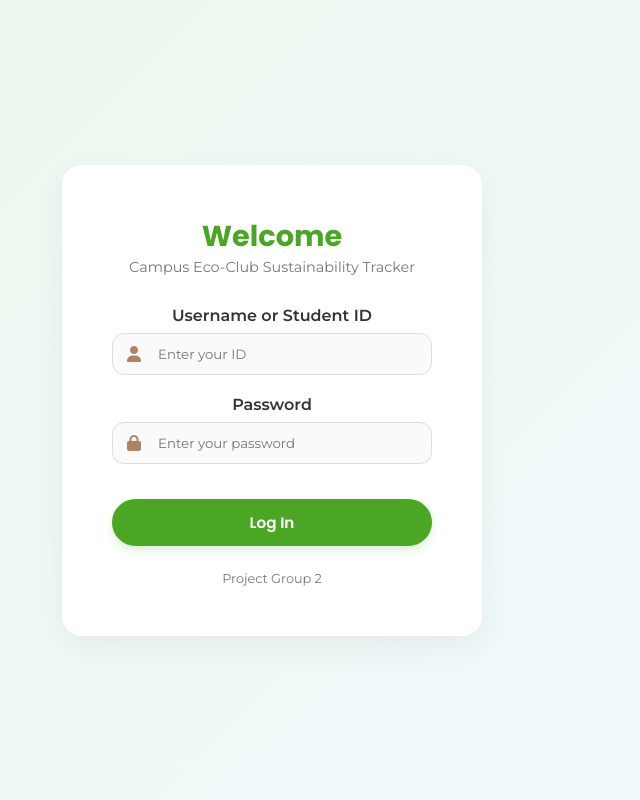
After one commit to limjz/Campus-Eco-Club-Sustainability-Tracker, a PHP site: page /login.html in a window 1280 px wide. The commit adds this page. Shown: the whole page, without its empty margins (368-1008 px from the left). Run offline with PHP 8.4, Linux system fonts and the light colour scheme.

Commit message:
Change CSS and Login

```diff
--- a/css/EO_style.css
+++ b/css/EO_style.css
@@ -1,117 +1,301 @@
-* { box-sizing: border-box; margin: 0; padding: 0; font-family: 'Segoe UI', sans-serif; }
+/* --- BRAND BOARD / MOODBOARD STYLES --- */
+@import url('https://fonts.googleapis.com/css2?family=Montserrat:wght@400;500;600&family=Poppins:wght@500;600;700&display=swap');
 
-body { display: flex; height: 100vh; background-color: #f4f7f6; }
+:root {
+    /* Core Palette */
+    --primary-green: #4ca626;
+    --light-green: #a6ce40;
+    --earth-brown: #ad8364;
+    --accent-orange: #ffa51f;
+    --sky-blue: #70cbff;
 
-/* Sidebar */
+    /* Neutrals */
+    --text-dark: #333333;
+    --text-light: #777777;
+    --bg-light: #f9fbf9; /* Very light tint of green/grey */
+    --white: #ffffff;
+    --sidebar-bg: #ffffff;
+    --border-color: #eee;
+}
+
+* {
+    box-sizing: border-box;
+    margin: 0;
+    padding: 0;
+}
+
+body {
+    font-family: 'Montserrat', sans-serif;
+    background-color: var(--bg-light);
+    color: var(--text-dark);
+    height: 100vh;
+    display: flex;
+    overflow: hidden;
+}
+
+h1, h2, h3, h4, h5, h6 {
+    font-family: 'Poppins', sans-serif;
+    color: var(--primary-green);
+}
+
+/* --- LOGIN PAGE STYLES --- */
+body.login-page {
+    justify-content: center;
+    align-items: center;
+    background: linear-gradient(135deg, rgba(76,166,38,0.1) 0%, rgba(112,203,255,0.1) 100%);
+}
+
+.login-card {
+    background: var(--white);
+    padding: 50px;
+    width: 100%;
+    max-width: 420px;
+    border-radius: 20px; /* Softer corners */
+    box-shadow: 0 10px 30px rgba(0,0,0,0.05);
+    text-align: center;
+    border-top: none; /* Removed the hard border for a cleaner look */
+}
+
+.login-header { margin-bottom: 30px; }
+.login-header h2 { color: var(--primary-green); font-size: 1.8rem; }
+.login-header p { color: var(--text-light); font-size: 0.9rem; }
+
+/* Input Styling with Icons */
+.input-wrapper { position: relative; }
+.input-wrapper i {
+    position: absolute;
+    left: 15px;
+    top: 50%;
+    transform: translateY(-50%);
+    color: var(--earth-brown); /* Using brand color for icons */
+}
+
+.login-card input[type="text"],
+.login-card input[type="password"] {
+    width: 100%;
+    padding: 12px 15px 12px 45px;
+    border: 1px solid #ddd;
+    border-radius: 12px; /* Matching the moodboard radius */
+    font-family: 'Montserrat', sans-serif;
+    transition: 0.3s;
+    background-color: #fafafa;
+}
+
+.login-card input:focus {
+    border-color: var(--primary-green);
+    background-color: #fff;
+    outline: none;
+    box-shadow: 0 0 0 3px rgba(76, 166, 38, 0.1);
+}
+
+.login-card button {
+    width: 100%;
+    margin-top: 15px;
+    padding: 12px;
+}
+
+.footer-link { margin-top: 25px; font-size: 0.8rem; color: var(--text-light); }
+
+
+/* --- SIDEBAR (Updated to Moodboard Style) --- */
 .sidebar {
-    width: 300px;
-    background-color: #2c3e50;
-    color: white;
-    padding: 20px;
+    width: 280px;
+    background-color: var(--sidebar-bg);
+    border-right: 1px solid var(--border-color);
+    color: var(--text-dark);
+    padding: 30px 20px;
+    display: flex;
+    flex-direction: column;
 }
-.sidebar h2 { margin-bottom: 30px; font-size: 1.2rem; text-align: center;}
-/* remove bullet  */
+
+.sidebar h2 {
+    font-family: 'Poppins', sans-serif;
+    font-size: 1.4rem;
+    color: var(--primary-green);
+    text-align: left; /* Aligned left like the original design */
+    margin-bottom: 40px;
+    display: flex;
+    align-items: center;
+    gap: 10px;
+}
+
 .sidebar ul { list-style: none; }
+
 .sidebar li {
-    padding: 15px;
+    padding: 12px 15px;
     cursor: pointer;
-    border-radius: 5px;
+    border-radius: 12px; /* Softer radius */
     transition: 0.3s;
-    margin-bottom: 5px;
+    margin-bottom: 8px;
+    font-weight: 500;
+    color: var(--text-light);
+    display: flex;
+    align-items: center;
 }
-.sidebar li:hover, .sidebar li.active { background-color: #1abc9c; }
-.sidebar i { margin-right: 10px; width: 20px; }
 
-/* Main Content */
+.sidebar li i { margin-right: 15px; width: 20px; text-align: center; }
+
+/* Active State - Soft Green Background */
+.sidebar li:hover, .sidebar li.active {
+    background-color: rgba(76, 166, 38, 0.1); /* Light green tint */
+    color: var(--primary-green);
+    font-weight: 600;
+}
+
+
+/* --- MAIN CONTENT --- */
 .main-content {
     flex: 1;
-    padding: 30px;
+    padding: 40px;
     overflow-y: auto;
 }
 
-.section { display: none; }
-.active-section { display: block; animation: fadeIn 0.5s; }
+.section { display: none; animation: fadeIn 0.4s ease-in-out; }
+.active-section { display: block; }
 
-header { margin-bottom: 25px; border-bottom: 2px solid #ddd; padding-bottom: 10px; }
-h1 { color: #34495e; }
+@keyframes fadeIn { from { opacity: 0; transform: translateY(10px); } to { opacity: 1; transform: translateY(0); } }
 
-/* Cards */
-.cards-container { display: flex; gap: 20px; }
+header {
+    margin-bottom: 30px;
+    border-bottom: none; /* Cleaner look */
+    padding-bottom: 0;
+}
+h1 { color: var(--text-dark); font-size: 1.8rem; }
+header p { color: var(--text-light); }
+
+
+/* --- CARDS --- */
+.cards-container { display: flex; gap: 25px; flex-wrap: wrap; }
+
 .card {
-    background: white;
-    padding: 20px;
+    background: var(--white);
+    padding: 25px;
     flex: 1;
-    border-radius: 8px;
-    /*box-shadow: 0 2px 5px rgba(0,0,0,0.1);*/
-    /*border-left: 5px solid #1abc9c;*/
+    min-width: 250px;
+    border-radius: 15px;
+    box-shadow: 0 4px 15px rgba(0,0,0,0.03);
+    border: 1px solid #f0f0f0;
+    border-left-width: 5px !important; /* Keep the colored left border logic from inline styles */
 }
 
-/* Forms & Panels */
+/* --- FORMS & PANELS --- */
 .panel {
-    background: white;
-    padding: 20px;
-    border-radius: 8px;
-    box-shadow: 0 2px 5px rgba(0,0,0,0.1);
-    margin-bottom: 20px;
+    background: var(--white);
+    padding: 30px;
+    border-radius: 15px;
+    box-shadow: 0 4px 15px rgba(0,0,0,0.03);
+    margin-bottom: 30px;
 }
-.form-group { margin-bottom: 15px; }
 
+.form-group { margin-bottom: 20px; }
 .form-row { display: flex; gap: 20px; }
 .form-row .form-group { flex: 1; }
 
-label { display: block; margin-bottom: 5px; font-weight: bold; color: #555; }
+label {
+    display: block;
+    margin-bottom: 8px;
+    font-weight: 600;
+    color: var(--text-dark);
+}
+
 input, select, textarea {
     width: 100%;
-    padding: 10px;
+    padding: 12px;
     border: 1px solid #ddd;
+    border-radius: 10px;
+    font-family: 'Montserrat', sans-serif;
+    color: var(--text-dark);
+}
+input:focus, select:focus, textarea:focus {
+    outline: none;
+    border-color: var(--primary-green);
+}
+
+
+/* --- BUTTONS (Pill Shape) --- */
+.btn-primary {
+    background-color: var(--primary-green);
+    color: var(--white);
+    border: none;
+    padding: 10px 25px;
+    cursor: pointer;
+    border-radius: 30px; /* Pill shape */
+    font-family: 'Poppins', sans-serif;
+    font-weight: 600;
+    font-size: 0.95rem;
+    transition: all 0.3s ease;
+    box-shadow: 0 4px 10px rgba(76, 166, 38, 0.2);
+}
+
+.btn-primary:hover {
+    background-color: var(--light-green);
+    transform: translateY(-2px);
+    box-shadow: 0 6px 15px rgba(76, 166, 38, 0.3);
+}
+
+/* --- TABLES --- */
+.data-table {
+    width: 100%;
+    border-collapse: separate;
+    border-spacing: 0 10px; /* Row spacing */
+    margin-top: 10px;
+}
+
+.data-table th {
+    padding: 15px;
+    text-align: left;
+    color: var(--text-light);
+    font-weight: 600;
+    border-bottom: 1px solid #eee;
+}
+
+.data-table td {
+    padding: 15px;
+    background-color: var(--white);
+    border-top: 1px solid #eee;
+    border-bottom: 1px solid #eee;
+}
+.data-table td:first-child { border-left: 1px solid #eee; border-top-left-radius: 10px; border-bottom-left-radius: 10px; }
+.data-table td:last-child { border-right: 1px solid #eee; border-top-right-radius: 10px; border-bottom-right-radius: 10px; }
+
+/* Status Badges */
+.status-rejected { color: #ff6b6b; font-weight: 600; background: #fff0f0; padding: 5px 10px; border-radius: 8px; }
+.status-pending { color: var(--accent-orange); font-weight: 600; background: #fff8e6; padding: 5px 10px; border-radius: 8px; }
+.status-approved { color: var(--primary-green); font-weight: 600; background: #eaffea; padding: 5px 10px; border-radius: 8px; }
+
+
+/* --- NOTIFICATIONS & TASKS --- */
+.notif-list { list-style: none; }
+.notif-item {
+    padding: 20px;
+    border-bottom: 1px solid #eee;
+    transition: 0.3s;
+}
+.notif-item:last-child { border-bottom: none; }
+
+.notif-item.unread {
+    background-color: #f0f9ff; /* Light Blue tint */
+    border-left: 4px solid var(--sky-blue);
     border-radius: 4px;
 }
 
-/* button */
-.btn-primary {
-    background-color: #A6CE40;
-    color: black;
+.time { font-size: 0.8rem; color: var(--text-light); margin-top: 5px; display: block; }
+
+.task-grid { display: grid; grid-template-columns: repeat(auto-fill, minmax(300px, 1fr)); gap: 20px; }
+.volunteer-card {
     border: none;
-    padding: 10px 20px;
-    cursor: pointer;
-    border-radius: 4px;
-    font-size: 1rem;
-}
-.btn-primary:hover { background-color: #708D25; }
-
-/* Tables */
-.data-table { width: 100%; border-collapse: collapse; margin-top: 10px; }
-.data-table th, .data-table td {
-    padding: 12px;
-    border-bottom: 1px solid #eee;
-    text-align: left;
+    padding: 20px;
+    border-radius: 15px;
+    background: var(--white);
+    box-shadow: 0 4px 10px rgba(0,0,0,0.03);
+    border-left: 4px solid var(--earth-brown);
 }
 
-.status-rejected {color: red; font-weight: bold;}
-.status-pending { color: orange; font-weight: bold; }
-.status-approved { color: green; font-weight: bold; }
-
-/* Task Grid */
-.task-grid { display: grid; grid-template-columns: repeat(auto-fill, minmax(300px, 1fr)); gap: 15px; }
-.volunteer-card {
-    border: 1px solid #eee;
-    padding: 15px;
-    border-radius: 5px;
-    background: #fafafa;
+.task-input-group {
+    display: flex;
+    align-items: center;
+    margin-top: 15px;
+    gap: 10px;
+    color: var(--text-light);
+    font-size: 0.9rem;
 }
-.task-input-group { display: flex; margin-top: 10px; gap: 5px; }
-
-/* Notifications */
-.two-col-layout { display: flex; gap: 20px; }
-.two-col-layout > div { flex: 1; }
-.notif-list { list-style: none; }
-.notif-item {
-    padding: 15px;
-    border-bottom: 1px solid #eee;
-}
-.notif-item.unread { background-color: #e8f8f5; border-left: 3px solid #1abc9c; }
-.time { font-size: 0.8rem; color: #888; display: block; margin-top: 5px; }
-
-.chart-panel { max-width: 600px; margin: 0 auto; }
-
-@keyframes fadeIn { from { opacity: 0; } to { opacity: 1; } }
--- /dev/null
+++ b/login.html
@@ -0,0 +1,47 @@
+<!DOCTYPE html>
+<html lang="en">
+<head>
+    <meta charset="UTF-8">
+    <meta name="viewport" content="width=device-width, initial-scale=1.0">
+    <title>Login | Campus Eco-Club</title>
+    <link rel="stylesheet" href="https://cdnjs.cloudflare.com/ajax/libs/font-awesome/6.0.0/css/all.min.css">
+
+    <link rel="stylesheet" href="css/EO_style.css">
+</head>
+
+<body class="login-page">
+
+  <div class="login-card">
+      <div class="login-header">
+          <h2>Welcome</h2>
+          <p>Campus Eco-Club Sustainability Tracker</p>
+      </div>
+
+      <form action="php/login_logic.php" method="POST">
+
+          <div class="form-group">
+              <label>Username or Student ID</label>
+              <div class="input-wrapper">
+                  <i class="fas fa-user"></i>
+                  <input type="text" name="username" placeholder="Enter your ID" required>
+              </div>
+          </div>
+
+          <div class="form-group">
+              <label>Password</label>
+              <div class="input-wrapper">
+                  <i class="fas fa-lock"></i>
+                  <input type="password" name="password" placeholder="Enter your password" required>
+              </div>
+          </div>
+
+          <button type="submit" class="btn-primary">Log In</button>
+      </form>
+
+      <div class="footer-link">
+          <p>Project Group 2 </p>
+      </div>
+  </div>
+
+</body>
+</html>
```
